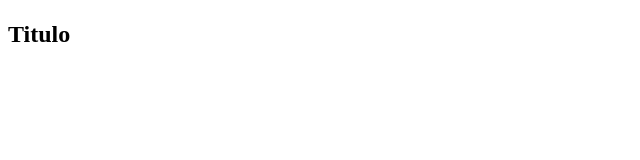
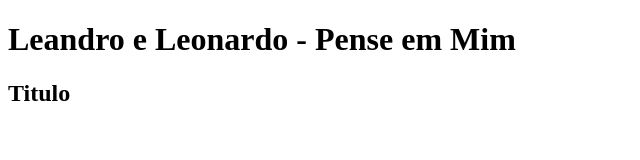
Before and after one commit to only-jawad/trabalho-html, a plain HTML site: page index.html in a window 1280 px wide. Shown: the whole page, without its empty margins (0-640 px from the left). Drawn offline with Linux system fonts and the light colour scheme.

Commit message:
Update index.html

```diff
--- a/index.html
+++ b/index.html
@@ -7,6 +7,9 @@
     <title> Pense em mim </title>
 </head>
 <body>
+    <header>
+        <h1> Leandro e Leonardo - Pense em Mim </h1>
+    </header>
     <h1></h1>
     <h2>Titulo</h2>
 </body>
```
